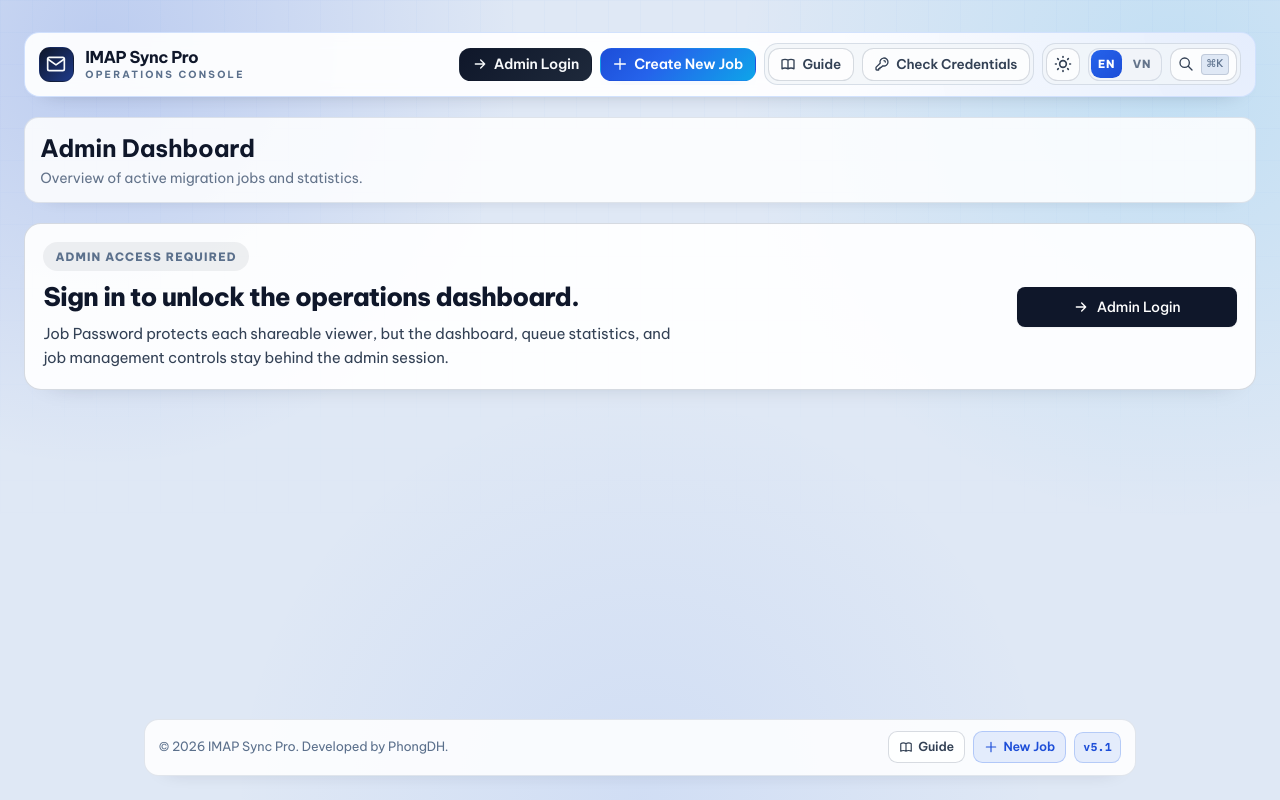
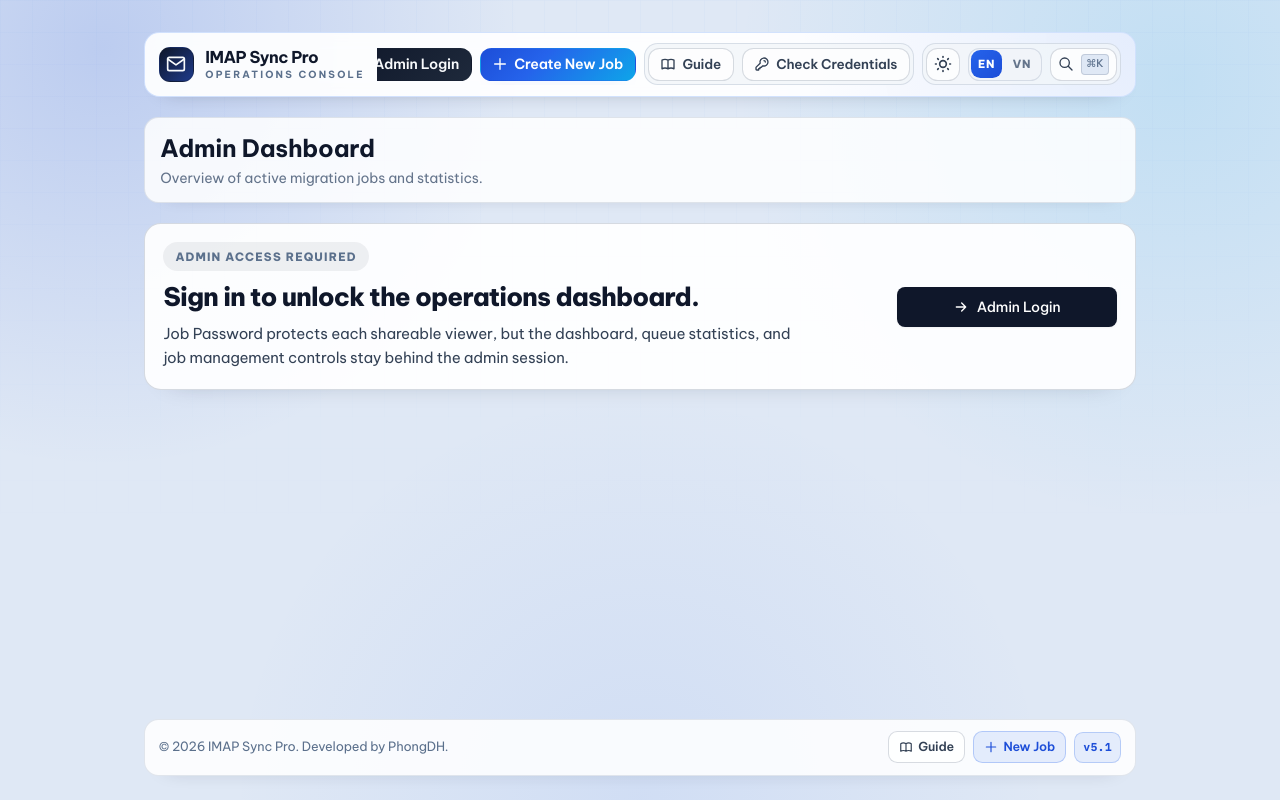
Before and after one commit to phongdh262/web_imapsyncmail, a FastAPI app: page /admin/ in a window 1280 px wide. Run offline with FastAPI, Linux system fonts and the light colour scheme; some libraries are stand-ins or nearby versions.

Commit message:
fix(layout): prevent full-width stretch on app shell

```diff
--- a/css/style.css
+++ b/css/style.css
@@ -834,13 +834,14 @@ textarea::placeholder {
 }
 
 .app-shell {
-    width: min(100%, var(--app-max-width));
+    width: 100%;
+    max-width: var(--app-max-width);
     margin-inline: auto;
     padding-inline: 0.9rem;
 }
 
 body[data-page="guide"] .app-shell {
-    width: min(100%, var(--app-max-width-guide));
+    max-width: var(--app-max-width-guide);
 }
 
 @media (min-width: 640px) {
--- a/templates/base.html
+++ b/templates/base.html
@@ -43,7 +43,7 @@
     <!-- Background base -->
     <div class="fixed inset-0 -z-10 bg-slate-50 dark:bg-slate-950 pointer-events-none"></div>
 
-    <div class="app-shell py-8 flex-1 w-full flex flex-col">
+    <div class="app-shell py-8 flex-1 flex flex-col">
         <!-- Header -->
         {% include "components/header.html" %}
 
```
